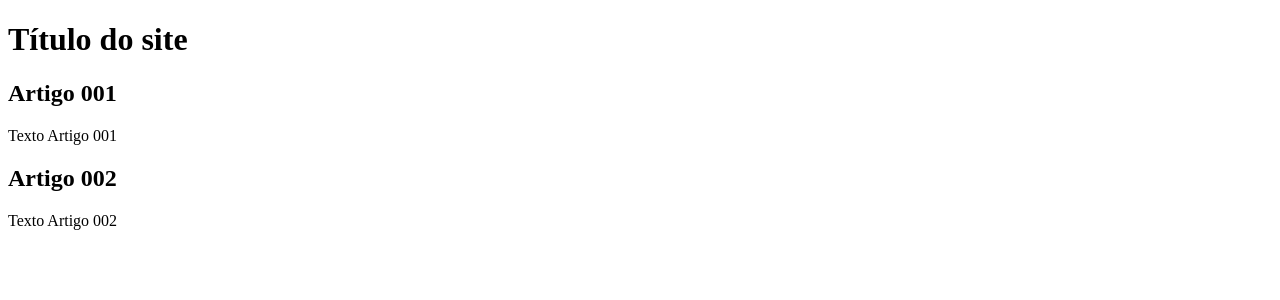
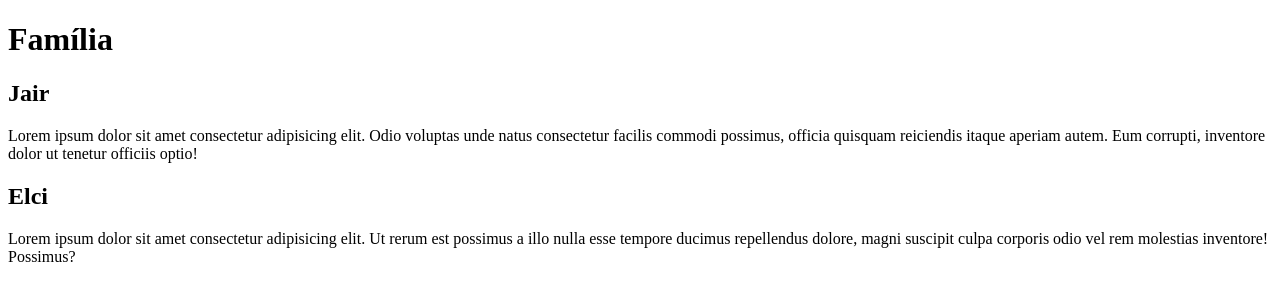
Before and after one commit to fonsecajair/projeto-site, a plain HTML site: page index.html in a window 1280 px wide. Drawn offline with Linux system fonts and the light colour scheme.

Commit message:
started to write content

```diff
--- a/index.html
+++ b/index.html
@@ -8,15 +8,15 @@
 <body>
     <main>
         <header>
-            <h1>Título do site</h1>
+            <h1>Família</h1>
         </header>
         <article>
-            <h2>Artigo 001</h2>
-            <p>Texto Artigo 001</p>
+            <h2>Jair</h2>
+            <p>Lorem ipsum dolor sit amet consectetur adipisicing elit. Odio voluptas unde natus consectetur facilis commodi possimus, officia quisquam reiciendis itaque aperiam autem. Eum corrupti, inventore dolor ut tenetur officiis optio!</p>
         </article>
         <article>
-            <h2>Artigo 002</h2>
-            <p>Texto Artigo 002</p>
+            <h2>Elci</h2>
+            <p>Lorem ipsum dolor sit amet consectetur adipisicing elit. Ut rerum est possimus a illo nulla esse tempore ducimus repellendus dolore, magni suscipit culpa corporis odio vel rem molestias inventore! Possimus?</p>
         </article>
     </main>
 </body>
```
